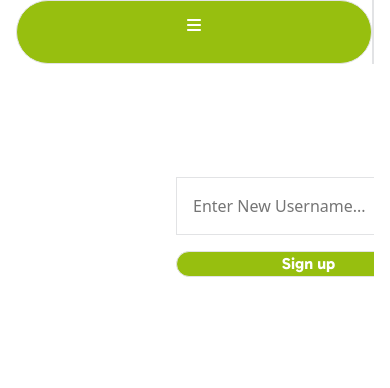
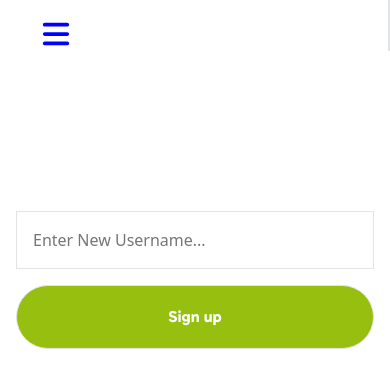
Before and after one commit to SaneMyburg/motorbike-front-end, a React (Create React App) app: page /signup in a window 390 px wide. Shown: the top 388 px of the page. Built offline with nearby package versions, Linux system fonts and the light colour scheme.

Commit message:
Add reponsive in app.css file

```diff
--- a/src/App.css
+++ b/src/App.css
@@ -361,5 +361,54 @@ svg {
 @media screen and (max-width: 481px) {
   .layout-container {
     flex-direction: column;
+    padding: 0;
+    text-align: center;
+  }
+
+  .btn-button {
+    background-color: white;
+    border: none;
+    color: blue;
+    height: 2rem;
+    border-radius: 0;
+    margin-top: 5%;
+    text-align: left;
+    font-family: Gabarito-Bold, 'Arial Narrow Bold', sans-serif;
+    padding: 0 2rem;
+    font-size: 30px;
+  }
+
+  .btn-button:hover {
+    background-color: white;
+  }
+
+  .nav-link > * {
+    text-align: center;
+  }
+
+  .auth-page {
+    padding: 1rem;
+    padding-top: 10rem;
+  }
+
+  main {
+    display: inline;
+    overflow: visible;
+  }
+
+  .details-page,
+  .details-container {
+    display: inline;
+  }
+
+  .details-img-container {
+    padding: 10% 0;
+    text-align: center;
+    height: 350px;
+  }
+
+  .details-title,
+  .details-list > li {
+    align-self: center;
   }
 }
```
